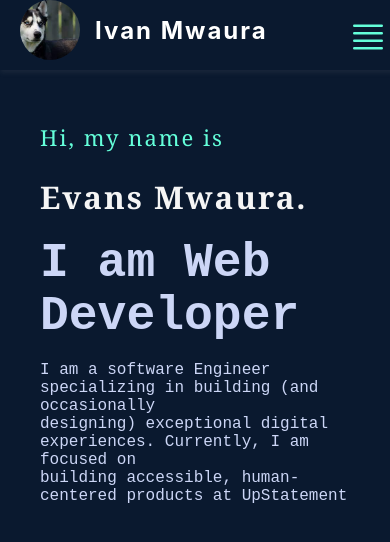
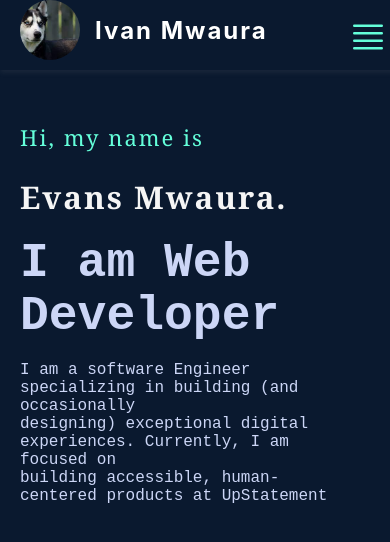
Before and after one commit to Ivan-mwaura/My_portfolio, a React (Create React App) app: page / in a window 390 px wide. Shown: the top 542 px of the page. Built offline with nearby package versions, Linux system fonts and the light colour scheme.

Commit message:
responsiveness commit

```diff
--- a/src/Pages/style.scss
+++ b/src/Pages/style.scss
@@ -193,7 +193,7 @@ body{
 
     padding-left: 130px;
     @include mobile{
-        padding-left: 40px;
+        padding-left: 20px;
     }
     padding-top: 100px;
     @include tablet{
@@ -266,9 +266,7 @@ body{
     display: grid;
     grid-template: auto auto / repeat(3, 1fr);
     margin-left:200px;
-    @include mobile{
-        margin-left: 15px;
-    }
+
     position: absolute;
     left :100%;
     animation: appear-left 1s ease-out forwards;
@@ -281,6 +279,8 @@ body{
     }
     @include mobile{
         grid-template-columns: repeat(1 ,1fr);
+        margin-left: 5px;
+        justify-content: center;
 
     }
 
@@ -364,6 +364,7 @@ body{
     justify-content: center;
     width: 100%;
     padding: 15px;
+    padding-top: 100px;
     .resume--content{
         height: fit-content;
         width: 50%;
```
